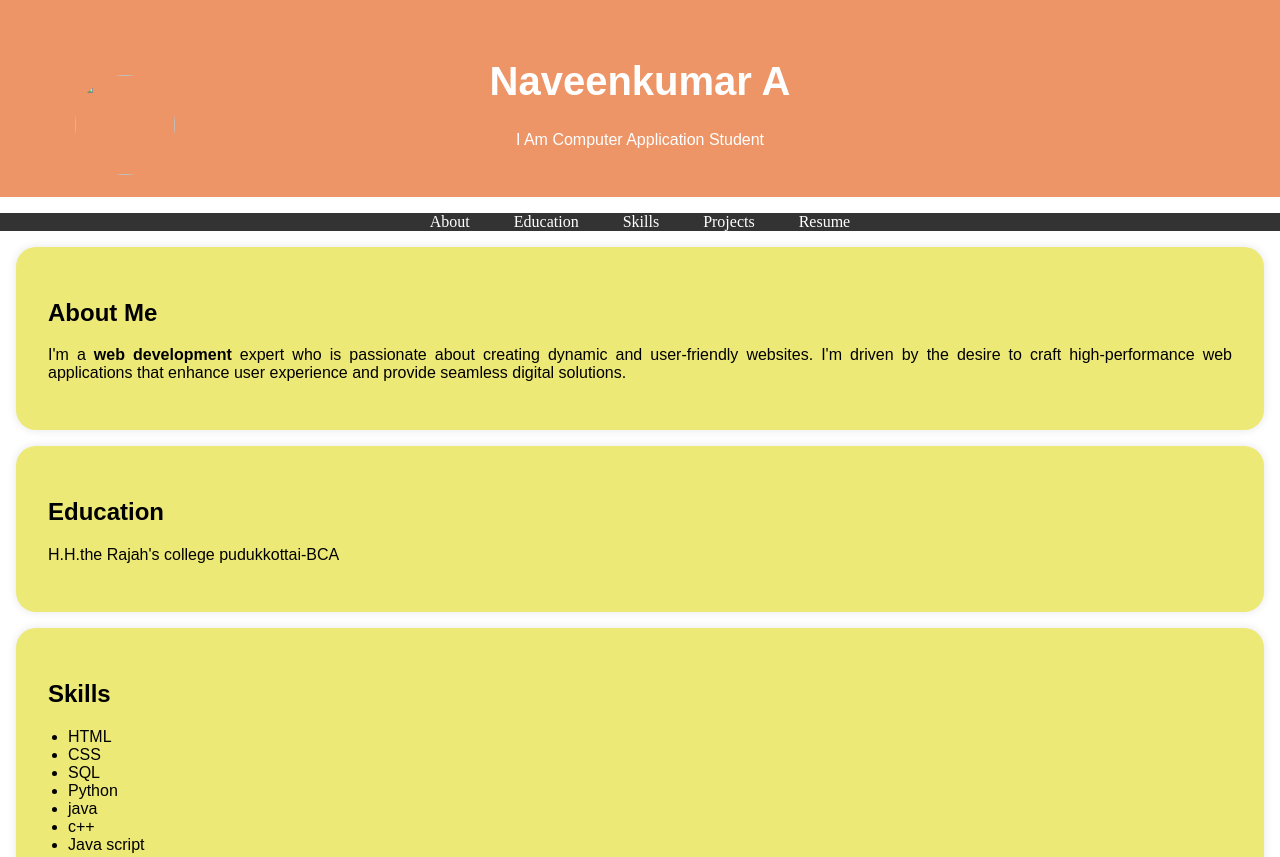
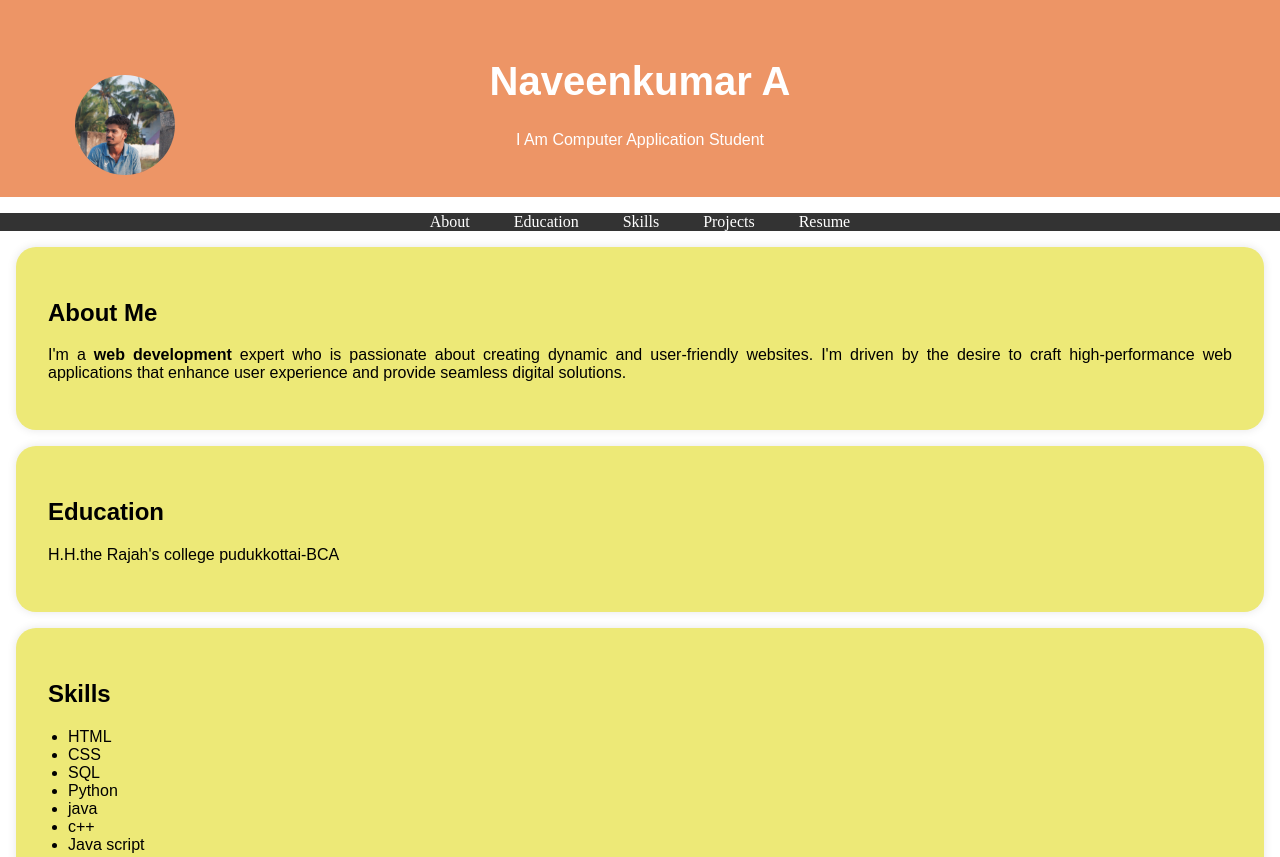
Before and after one commit to NaveenKumar001-kutty/portfolio, a plain HTML site: page index.html in a window 1280 px wide. Shown: the top 857 px of the page. Drawn offline with Linux system fonts and the light colour scheme.

Commit message:
Update index.html

```diff
--- a/index.html
+++ b/index.html
@@ -96,7 +96,7 @@
     <header>
       <div class="header-content">
         <!-- Add your profile picture here -->
-        <img src="demo/demo/kutty003.jpg" class="profile-picture"/>
+        <img src="kutty003.jpg" class="profile-picture"/>
         <h1>Naveenkumar A</h1>
         <p>I Am Computer Application Student</p>
       </div>
```
